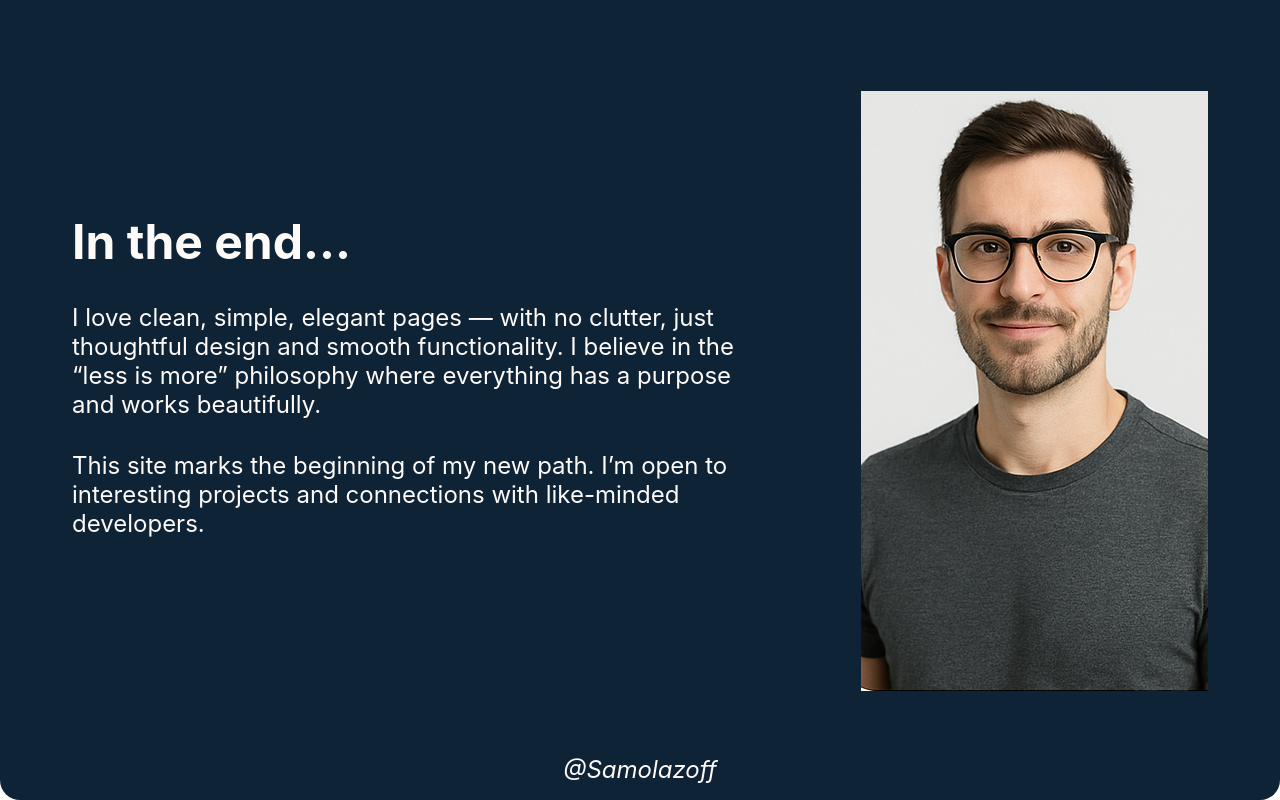
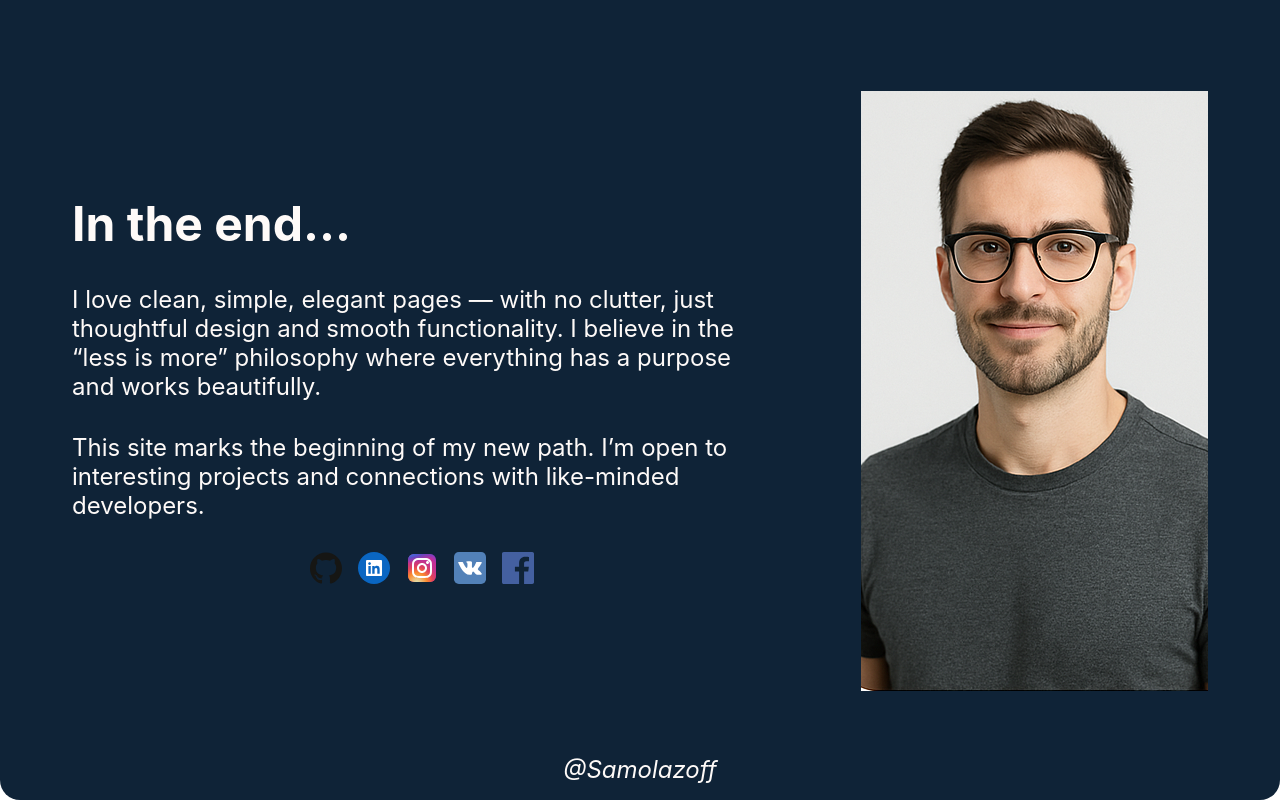
Before and after one commit to samolazoff/portfolio-website, a React (Vite) app in the folder frontend/: page /about in a window 1280 px wide. Shown: the part 1342-2142 px from the top of the page. Built offline with nearby package versions, Linux system fonts and the light colour scheme.

Commit message:
Create social media block

```diff
--- /dev/null
+++ b/frontend/src/components/SocialMedia/SocialMedia.jsx
@@ -0,0 +1,52 @@
+import './SocialMedia.scss';
+
+import {Link} from 'react-router';
+
+import gitSvg from '../../static/icons/github.svg';
+import lnSvg from '../../static/icons/linkedin.svg';
+import instSvg from '../../static/icons/instagram.svg';
+import vkSvg from '../../static/icons/vk-svgrepo-com.svg';
+import fac from '../../static/icons/facebook-color-svgrepo-com.svg';
+
+const SocialMedia = () => {
+
+    const dataSvg = [
+        {
+            svg: gitSvg,
+            link: 'https://github.com/samolazoff'
+        },
+        {
+            svg: lnSvg,
+            link: 'https://www.linkedin.com/in/raman-samalazau-a191a9285/'
+        },
+        {
+            svg: instSvg,
+            link: 'https://www.instagram.com/'
+        },
+        {
+            svg: vkSvg,
+            link: 'https://vk.com/'
+        },
+        {
+            svg: fac,
+            link: 'https://www.facebook.com/'
+        }
+    ];
+
+    return (
+        <ul className='social-media'>
+            {
+                dataSvg.map((item, index) => (
+                    <li key={index}>
+                        <Link to={item.link}>
+                            <img src={item.svg} alt="svg" />
+                        </Link>
+                    </li>
+
+                ))
+            }
+        </ul>
+    );
+};
+
+export default SocialMedia;
--- /dev/null
+++ b/frontend/src/components/SocialMedia/SocialMedia.scss
@@ -0,0 +1,14 @@
+.social-media{
+    display: flex;
+    justify-content: center;
+    align-items: center;
+    align-self: center;
+    gap: 1rem;
+    li{
+        a{
+            img{
+                width: 2rem;
+            }
+        }
+    }
+}
--- a/frontend/src/pages/About/About.jsx
+++ b/frontend/src/pages/About/About.jsx
@@ -1,4 +1,6 @@
 import {useSelector} from 'react-redux';
+
+import SocialMedia from '../../components/SocialMedia/SocialMedia';
 
 import './About.scss';
 
@@ -122,7 +124,7 @@
                     <h3 className='about-page__subtitle'>{subtitleEnd}</h3>
                     <p className='about-page__txt'>{txtEnd1}</p>
                     <p className='about-page__txt'>{txtEnd2}</p>
-                    <div className="social-panel"></div>
+                    <SocialMedia/>
                 </div>
                 <img src={page} alt="about-page__img" className="about-page__img" />
             </div>
```
Also changed, not shown: frontend/src/static/icons/facebook-color-svgrepo-com.svg (added), frontend/src/static/icons/vk-svgrepo-com.svg (added).
